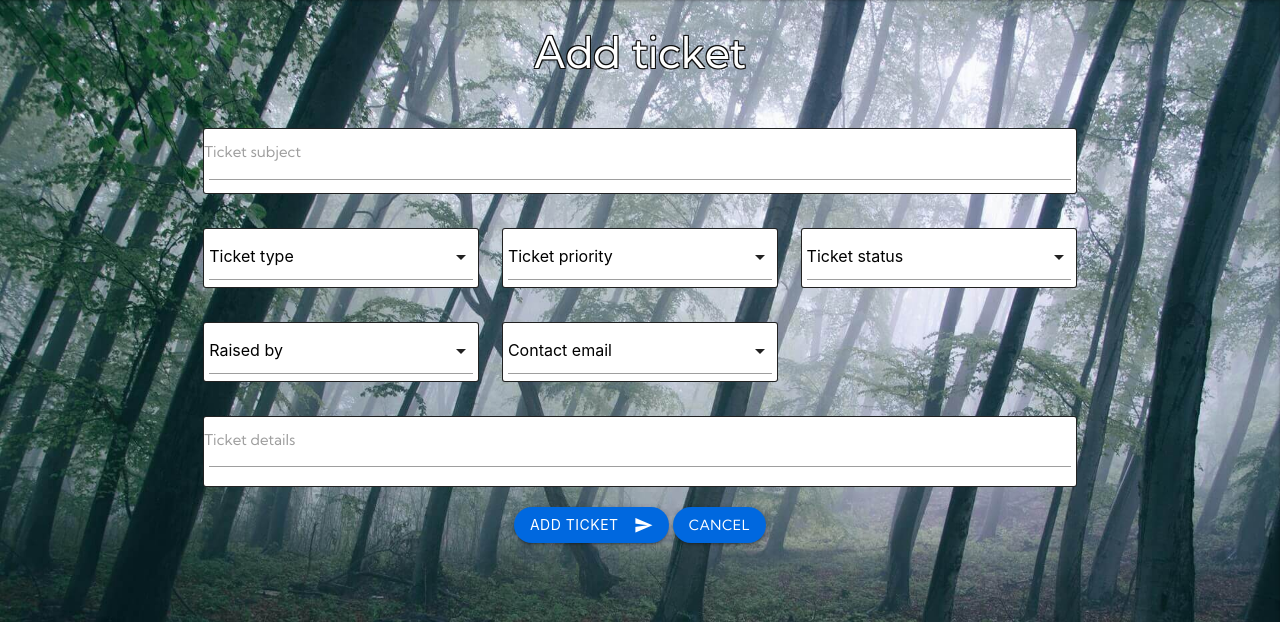
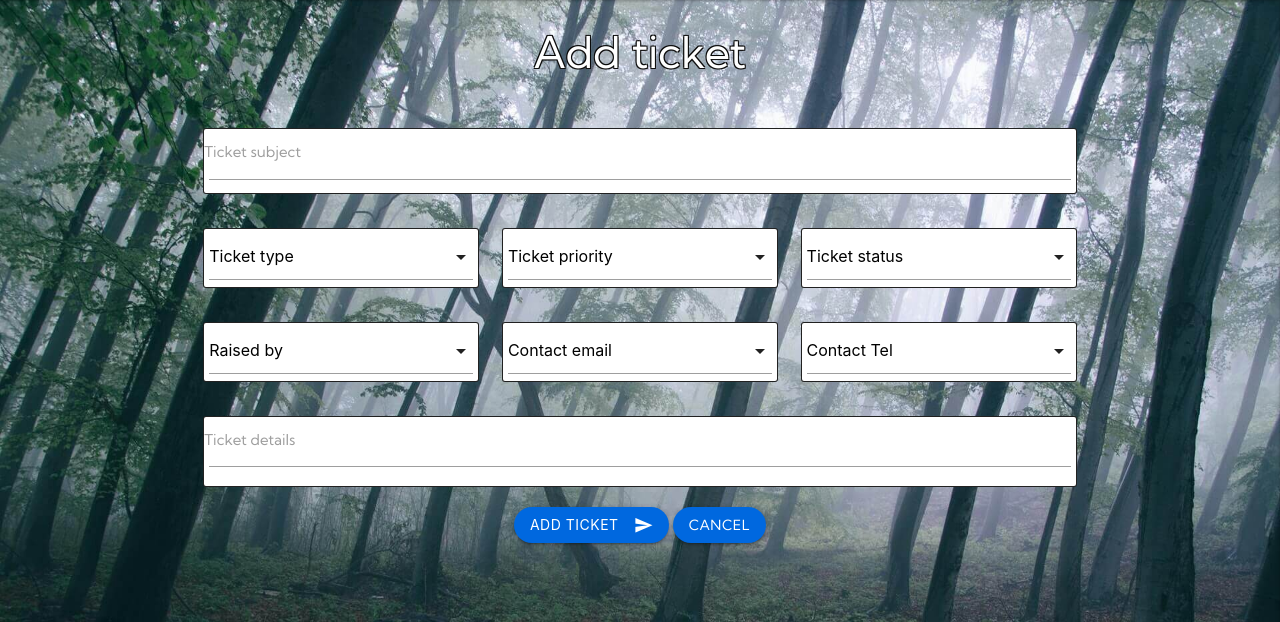
Before and after one commit to Code-Institute-Submissions/Helpdesk-Micro, a Flask app: page /add_ticket in a window 1280 px wide. Shown: the part 65-687 px from the top of the page. Run offline with Flask 2, Linux system fonts and the light colour scheme; the visitor is signed in with stand-in values (Sample User, id 1); data that the repository does not hold is empty; some libraries are stand-ins or nearby versions.

Commit message:
added end user tel number field and update app.route for add ticket

```diff
--- a/app.py
+++ b/app.py
@@ -119,12 +119,14 @@ def add_ticket():
     call_priority = mongo.db.call_priority.find()
     call_status = mongo.db.call_status.find()
     eu_email = mongo.db.end_user.find().sort('eu_email', 1)
+    eu_tel = mongo.db.end_user.find().sort('tel_no', 1)
     return render_template('add_ticket.html',
                            call_type=call_type,
                            end_users=end_users,
                            call_priority=call_priority,
                            call_status=call_status,
-                           eu_email=eu_email)
+                           eu_email=eu_email,
+                           eu_tel=eu_tel)
 
 
 @app.route('/insert_ticket', methods=['POST', 'GET'])
--- a/templates/add_ticket.html
+++ b/templates/add_ticket.html
@@ -84,6 +84,16 @@
         </select>
       </div>
     </div>
+    <div class="col s12 m4">
+      <div class="input-field input-box">
+        <select id="tel_no" name="tel_no">
+          <option value="" disabled selected>Contact Tel</option>
+          {% for tel in eu_tel %}
+          <option value="{{tel.tel_no}}">{{tel.tel_no}}</option>
+          {% endfor %}
+        </select>
+      </div>
+    </div>
     </div>
     <div class="row">
     <div class="col s12">
```
